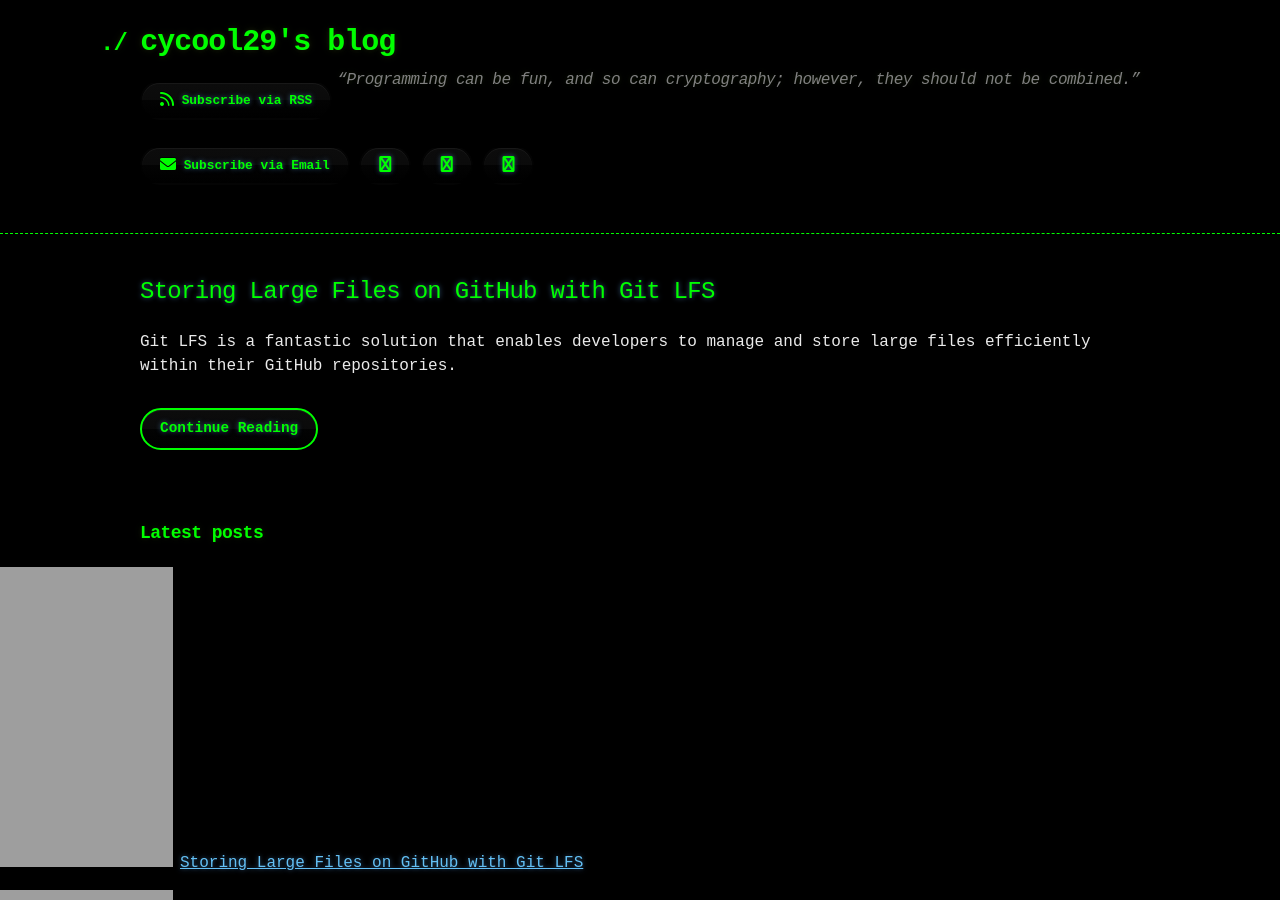
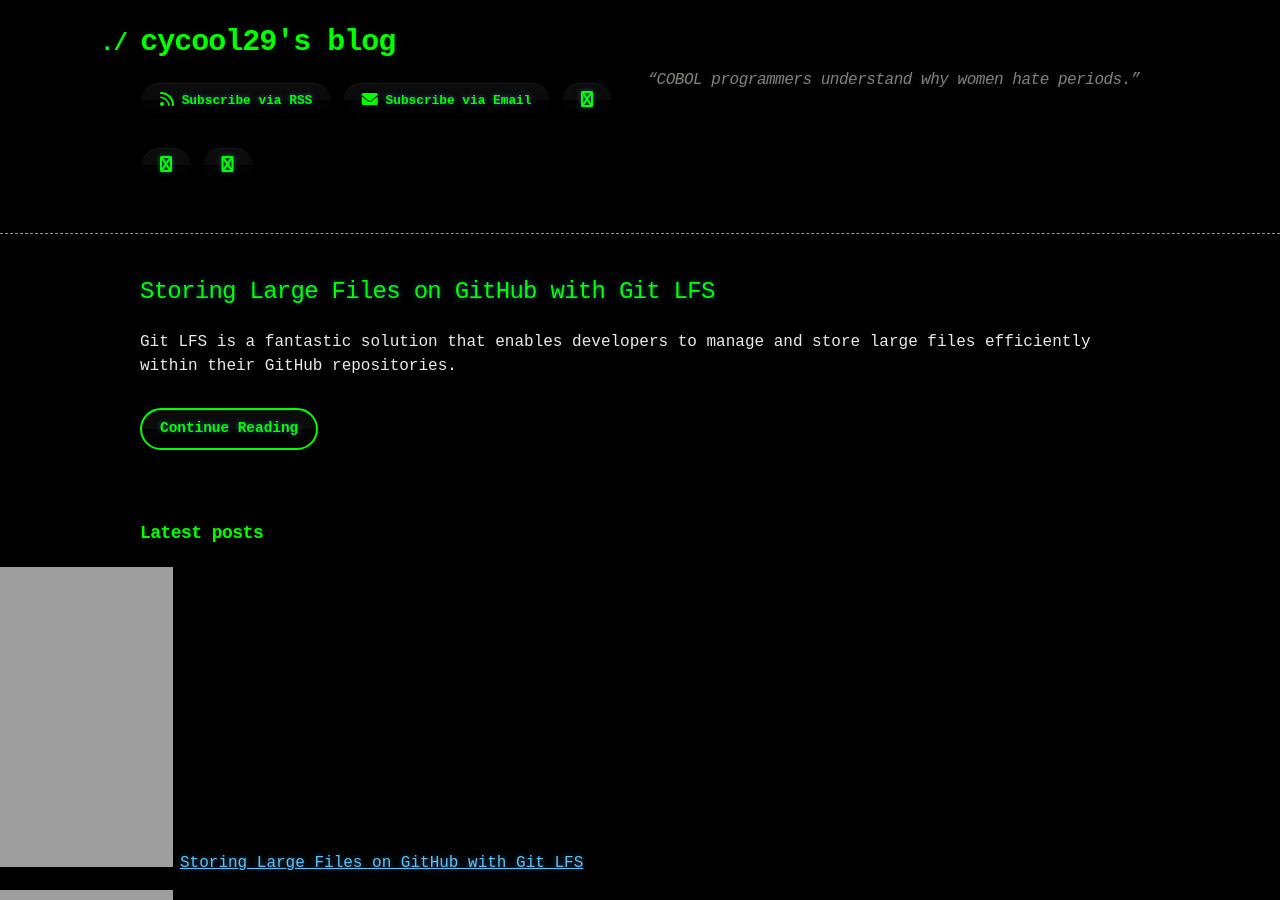
Before and after one commit to cycool29/cycool29.github.io, a Jekyll site: the page built from index.md, in a window 1280 px wide and 900 px high. Built offline with Jekyll 4.4.1, drawn with Linux system fonts in a browser that asks for light colours; a style sheet for code colours, icons or effects is not loaded.

Commit message:
Update quotes

```diff
--- a/_config.yml
+++ b/_config.yml
@@ -1,5 +1,5 @@
 title: cycool29's blog
-description: "“Programming can be fun, and so can cryptography; however, they should not be combined.” "
+description: "“COBOL programmers understand why women hate periods.” "
 bio: A high school student. Intermediate in Python, Git, Bash. Learning JavaScript. He/Him. "
 author: cycool29
 url: https://cycool29.github.io
```
